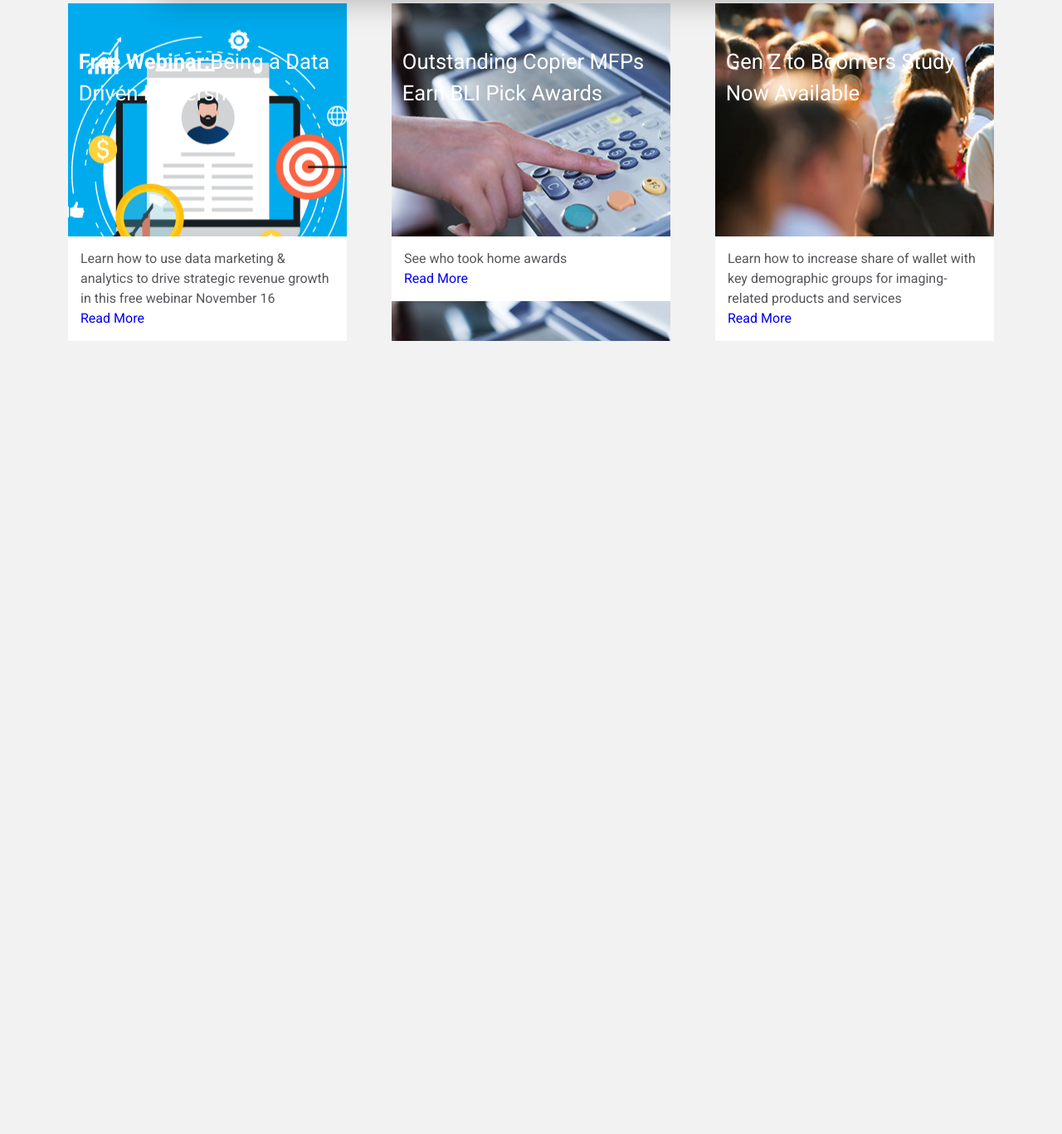
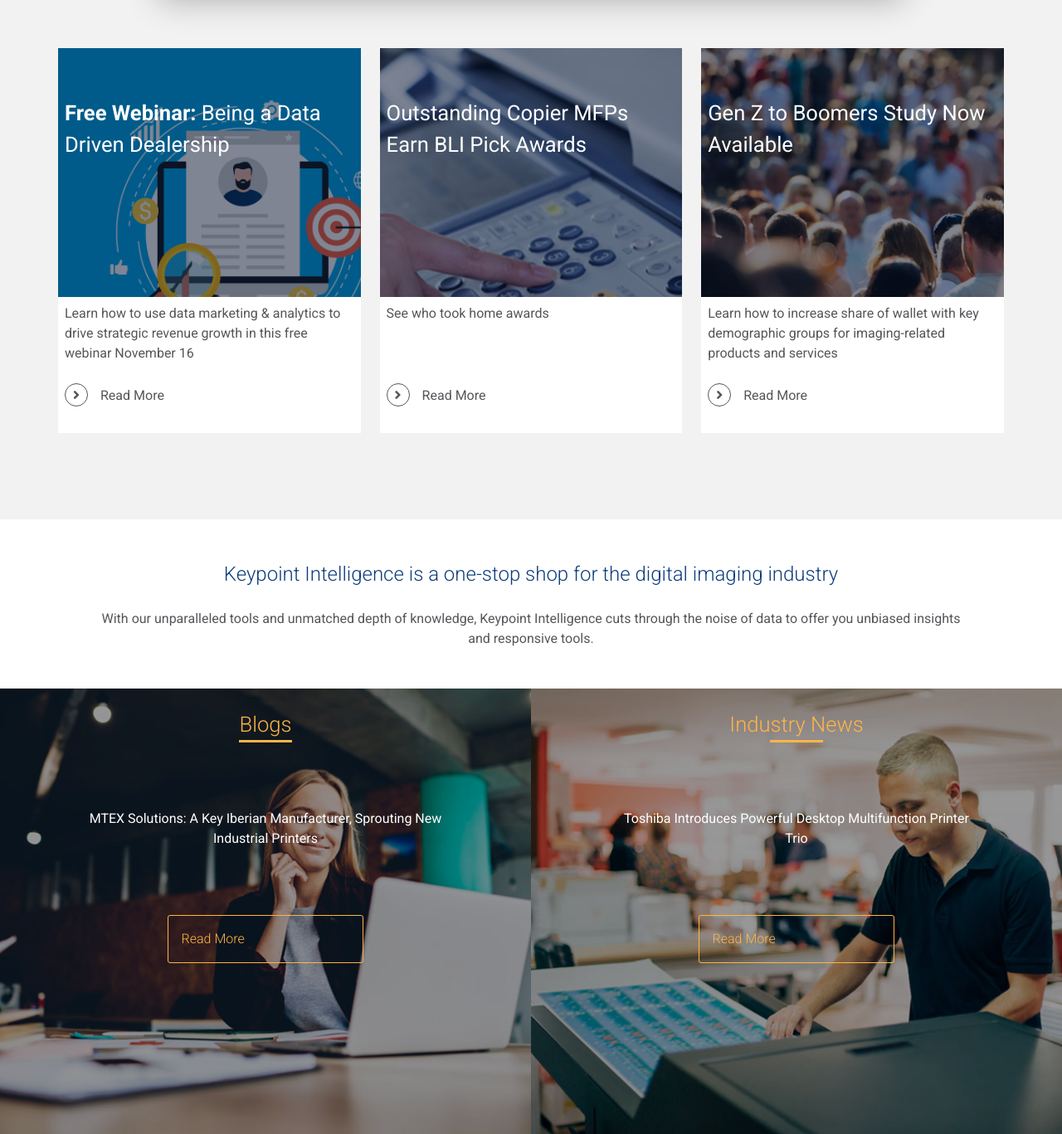
Before and after one commit to victorJatencio/keypoint, a website: page dist/index.html in a window 1280 px wide. Shown: the part 852-2219 px from the top of the page at 83% size. Before the commit the page ends 1263 px from the top, so only its background shows below. Drawn offline with Linux system fonts and the light colour scheme.

Commit message:
Added Blogs and News Section

```diff
--- a/scss/_config.scss
+++ b/scss/_config.scss
@@ -42,22 +42,6 @@
   text-decoration: none;
 }
 
-article,
-aside,
-details,
-figcaption,
-figure,
-footer,
-header,
-hgroup,
-main,
-menu,
-nav,
-section,
-summary {
-  display: block;
-}
-
 *:focus {
   outline: none;
 }
@@ -85,19 +69,19 @@
 }
 
 @mixin mediaMd {
-  @media screen and (max-width: 850px) {
+  @media screen and (max-width: 880px) {
     @content;
   }
 }
 
 @mixin mediaLg {
-  @media screen and (min-width: 851px) and (max-width: 1200px) {
+  @media screen and (min-width: 881px) {
     @content;
   }
 }
 
 @mixin mediaXl {
-  @media screen and (min-width: 1201px) {
+  @media screen and (min-width: 1200px) {
     @content;
   }
 }
--- a/scss/_mobile.scss
+++ b/scss/_mobile.scss
@@ -1,20 +1,9 @@
 // Widescreens
 @include mediaXl {
-  .container {
-    max-width: 1170px;
-    width: 100%;
-  }
 }
 
 // Desktop & Laptops
 @include mediaLg {
-  .main-nav ul li.submenu:last-child > ul {
-    right: 0;
-    margin-right: 5px !important;
-  }
-  .main-nav ul li:hover ul {
-    display: block !important;
-  }
 }
 
 // Tablets & Small Laptop
@@ -88,8 +77,18 @@
         border-bottom: 1px solid $main-layout-color;
       }
     }
+
+    .main-nav ul li:hover ul {
+      display: none;
+    }
   }
+  .main-nav ul li.submenu:last-child > ul {
+    right: 0;
+    margin-right: 5px;
+  }
+
   .main-nav ul li .sub-children a {
+    // push the about us menu away from right window edge
     margin-left: 1.5em;
     padding: 10px;
   }
@@ -105,6 +104,17 @@
     }
     p {
       font-size: 1.5em !important;
+    }
+  }
+
+  // Three cards
+  .card__wrappers {
+    flex-direction: column;
+    align-items: center;
+
+    .card--item {
+      width: 80%;
+      margin: 20px 0;
     }
   }
 }
@@ -149,4 +159,9 @@
       display: block !important;
     }
   }
+
+  // Three cards
+  .card__wrappers .card--item {
+    width: 100%;
+  }
 }
--- a/scss/main.scss
+++ b/scss/main.scss
@@ -1,5 +1,4 @@
 @import "config";
-@import "mobile";
 @import "overlaysearch";
 
 body {
@@ -9,7 +8,17 @@
   line-height: 1.5;
   font-family: "Roboto", Helvetica, Arial, sans-serif;
   color: $dark-grey;
-  // overflow: hidden;
+}
+
+/* Main Container Class */
+.container {
+  display: flex;
+  flex-flow: row wrap;
+  max-width: 1170px;
+  width: 100%;
+  margin-left: auto !important;
+  margin-right: auto !important;
+  padding: 0 15px !important;
 }
 
 /* Utility Nav Styles */
@@ -20,10 +29,6 @@
   text-transform: uppercase;
 
   .container {
-    margin-left: auto !important;
-    margin-right: auto !important;
-    padding: 0 15px !important;
-
     .util-nav-content {
       display: flex;
       justify-content: flex-end;
@@ -58,12 +63,6 @@
       }
     }
   }
-}
-
-.container {
-  margin: 0 auto;
-  display: flex;
-  flex-flow: row wrap;
 }
 
 /* Utility Nav Dropdown */
@@ -357,43 +356,194 @@
 
 /* Three cards */
 .cards {
-  margin-top: 50px;
+  margin: 6.5em 0;
 }
 
 .card__wrappers {
   display: flex;
   flex-flow: row wrap;
+  justify-content: space-between;
 
   .card--item {
-    flex: 1;
-    margin: 0 27px;
-    background-size: cover;
-    background-position: center;
-    background-repeat: no-repeat;
+    display: flex;
+    flex-direction: column;
+    width: 32%;
+    height: auto;
 
-    h2 {
-      color: #fff;
-      font-size: 1.6em;
-      font-weight: normal;
-      padding: 2em 0.5em 6em 0.5em;
+    &::before {
+      content: "";
+      position: absolute;
+      width: 100%;
+      height: 100%;
+      top: 0;
+      left: 0;
+      background: rgba($color: $dark-blue, $alpha: 0.5);
+      z-index: 0;
+    }
+
+    .card-heading {
+      height: 300px;
+      padding: 0.5em;
+      position: relative;
+      h2 {
+        color: #fff;
+        font-size: 1.6em;
+        font-weight: normal;
+        margin-top: 2em;
+      }
     }
 
     &.item-01 {
       background: url(../images/image-01.png);
-      background-position: center;
+      background-position: -10px -10px;
+      background-size: cover;
+      background-repeat: no-repeat;
+      position: relative;
     }
     &.item-02 {
       background: url(../images/image-02.jpg);
+      background-size: cover;
+      background-position: center;
+      background-repeat: no-repeat;
+      position: relative;
     }
     &.item-03 {
       background: url(../images/image-03.jpg);
       background-position: 0 180%;
+      background-size: cover;
+      background-repeat: no-repeat;
+      position: relative;
     }
 
     .card__caption {
       background: #fff;
-      padding: 15px;
-      // height: 100%;
+      position: relative;
+      padding: 0.5em;
+      flex: 1;
+      display: flex;
+      flex-direction: column;
+
+      p {
+        flex: 1 0 auto;
+      }
+
+      a {
+        padding: 1.5em 0;
+        color: $dark-grey;
+        transition: color 0.2s ease-in;
+
+        &:hover {
+          color: $main-layout-color;
+        }
+
+        i.decor {
+          border: 1px solid $dark-grey;
+          padding: 5px;
+          width: 28px;
+          text-align: center;
+          border-radius: 50%;
+          margin-right: 15px;
+        }
+      }
     }
   }
 }
+
+// Blogs & News
+.blog-news {
+  background: #fff;
+
+  .blog-news-message {
+    text-align: center;
+    padding: 3em;
+
+    h2 {
+      color: $secondary-blue;
+      font-weight: 300;
+      margin-bottom: 1em;
+    }
+  }
+
+  .blog-news-blocks {
+    display: flex;
+    flex-flow: row wrap;
+    height: 537px;
+    text-align: center;
+    color: #fff;
+    position: relative;
+
+    &::before {
+      content: "";
+      position: absolute;
+      width: 100%;
+      height: 100%;
+      background-color: rgba($color: #000000, $alpha: 0.4);
+      margin: 0 auto;
+      top: 0;
+      left: 0;
+    }
+
+    .blog-block {
+      width: 100%;
+      flex: 1;
+      padding: 1.5em;
+      background-image: url(../images/blog.jpg);
+      background-position: center;
+      background-repeat: no-repeat;
+      background-size: cover;
+    }
+    .news-block {
+      width: 100%;
+      flex: 1;
+      padding: 1.5em;
+      background-image: url(../images/news.jpg);
+      background-position: center;
+      background-repeat: no-repeat;
+      background-size: cover;
+    }
+
+    h2 {
+      font-size: 1.6em;
+      font-weight: 300;
+      color: $light-orange;
+      position: relative;
+    }
+
+    p {
+      font-size: 1em;
+      margin: 5em;
+      position: relative;
+    }
+
+    a {
+      font-size: 1em;
+      font-weight: 300;
+      color: #ffb547;
+      padding: 1em;
+      position: relative;
+      display: block;
+      width: 40%;
+      margin: 0 auto;
+      border: 1px solid #ffb547;
+      border-radius: 3px;
+      text-align: left;
+      transition: all 0.2s ease-in;
+
+      &:hover {
+        background: rgba($color: $light-orange, $alpha: 0.2);
+      }
+    }
+
+    span {
+      display: block;
+      width: 4em;
+      height: 3px;
+      background: $light-orange;
+      position: relative;
+      margin: 0 auto;
+    }
+  }
+}
+
+// Media Queries
+@import "mobile";
```
Also changed, not shown: dist/css/main.css, dist/images/blog.jpg (added), dist/images/news.jpg (added), dist/index.html, dist/js/main.js.
